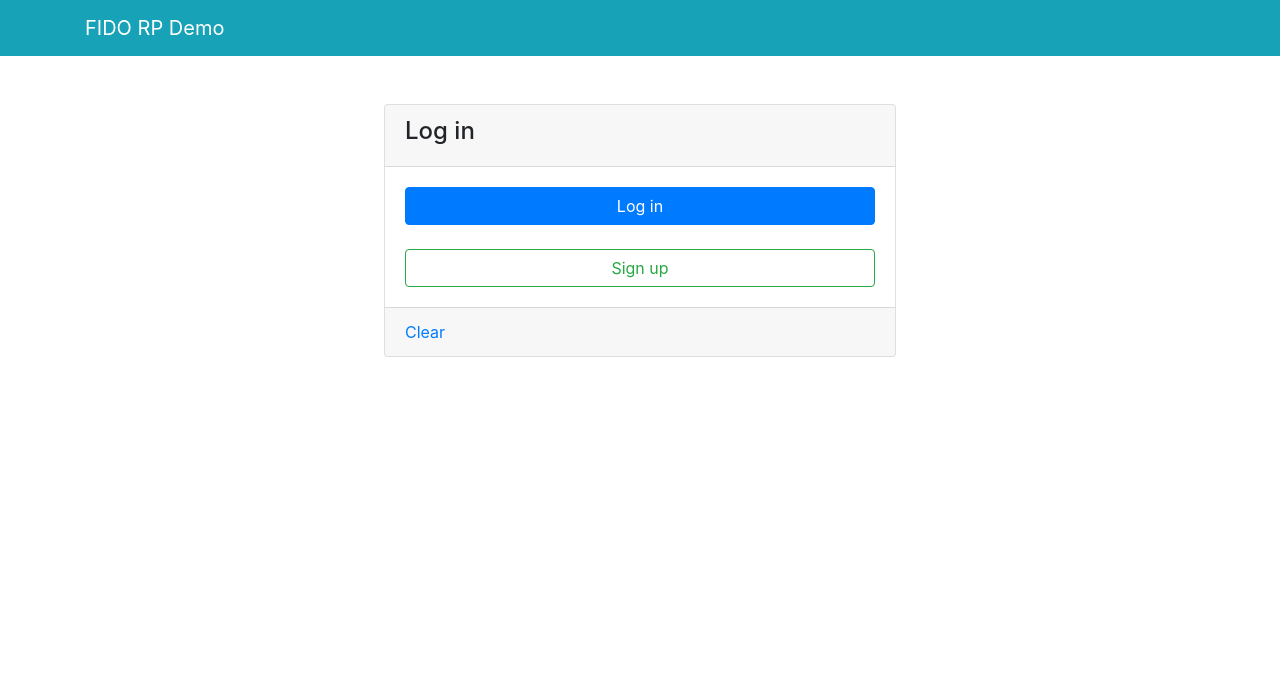
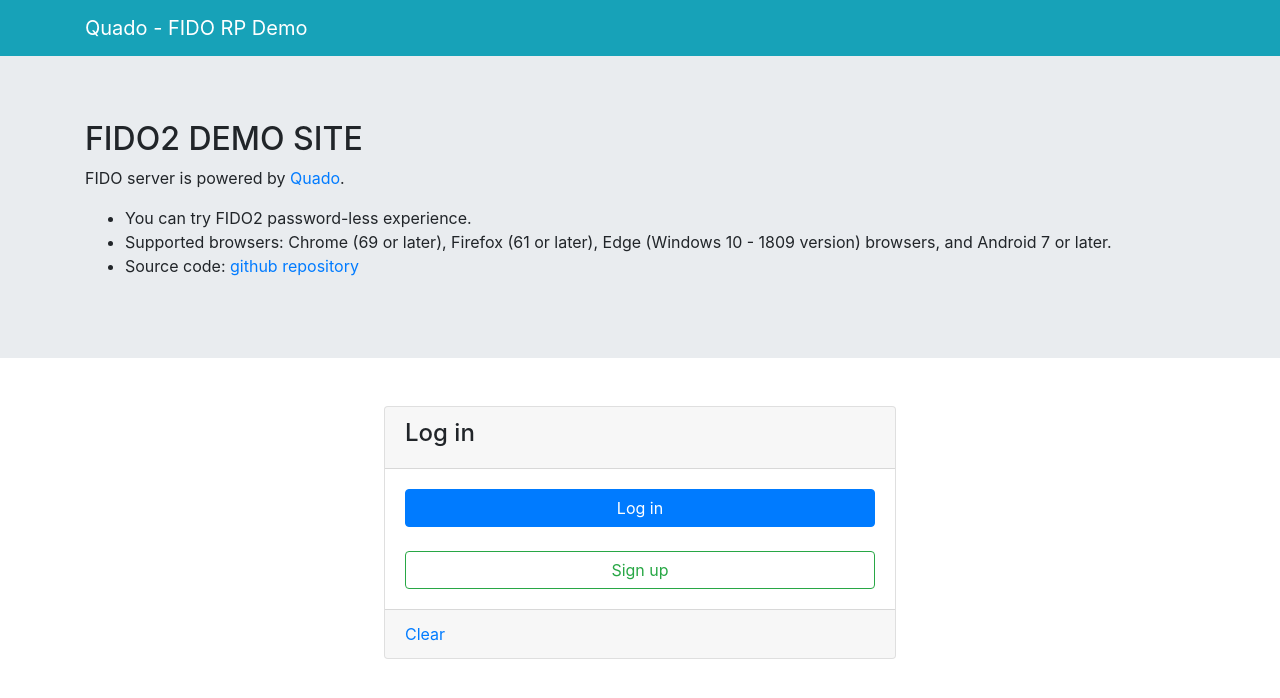
Before and after one commit to quado-developer/quado-webauthn-express-sample, a website: page public/index.html in a window 1280 px wide. Drawn offline with nearby package versions, Linux system fonts and the light colour scheme.

Commit message:
fine tuning

```diff
--- a/app.js
+++ b/app.js
@@ -5,10 +5,9 @@ const app = express()
 app.use(bodyParser.json());
 
 // Set API_KEY value to your API key
-const API_KEY = "61f67d53-be40-4119-989f-0b450e9ee5cd"
+const API_KEY = "54d514b5-2780-4da6-9961-51554be693d4"
+const ENDPOINT = "https://test-api.quado.io/webauthn/api/v1"
 
-
-const ENDPOINT = "https://api.quado.io/webauthn/api/v1"
 const PORT = 2000
 app.use('/', express.static(__dirname + '/public'))
 
--- a/public/index.html
+++ b/public/index.html
@@ -28,11 +28,25 @@
 <body>
 <header class="navbar navbar-dark bg-info">
     <div class="container">
-        <a class="navbar-brand mr-0 mr-md-2" href="#" onclick="app.moveToRoot(); return false;">FIDO RP Demo</a>
+        <a class="navbar-brand mr-0 mr-md-2" href="#" onclick="app.moveToRoot(); return false;">Quado - FIDO RP Demo</a>
     </div>
 </header>
 
 
+<div class="jumbotron jumbotron-fluid bt-3">
+    <div class="container">
+        <h2>FIDO2 DEMO SITE</h2>
+        <p>FIDO server is powered by <a href="https://quado.io"> Quado</a>.</p>
+        <ul>
+            <li>You can try FIDO2 password-less experience.</li>
+            <li>Supported browsers: Chrome (69 or later), Firefox (61 or later), Edge (Windows 10 - 1809 version) browsers, and Android 7 or later.</li>
+            <li>Source code: <a target="_blank" href="https://github.com/quado-developer/quado-webauthn-express-sample">github repository</a></li>
+        </ul>
+
+
+    </div>
+
+</div>
 <div class="container">
     <div class="card devise-bs mx-auto mt-5" style="width:100%; max-width:32rem">
         <div class="card-header">
```
Also changed, not shown: public/top.html (+1 -5 lines), README.md.
